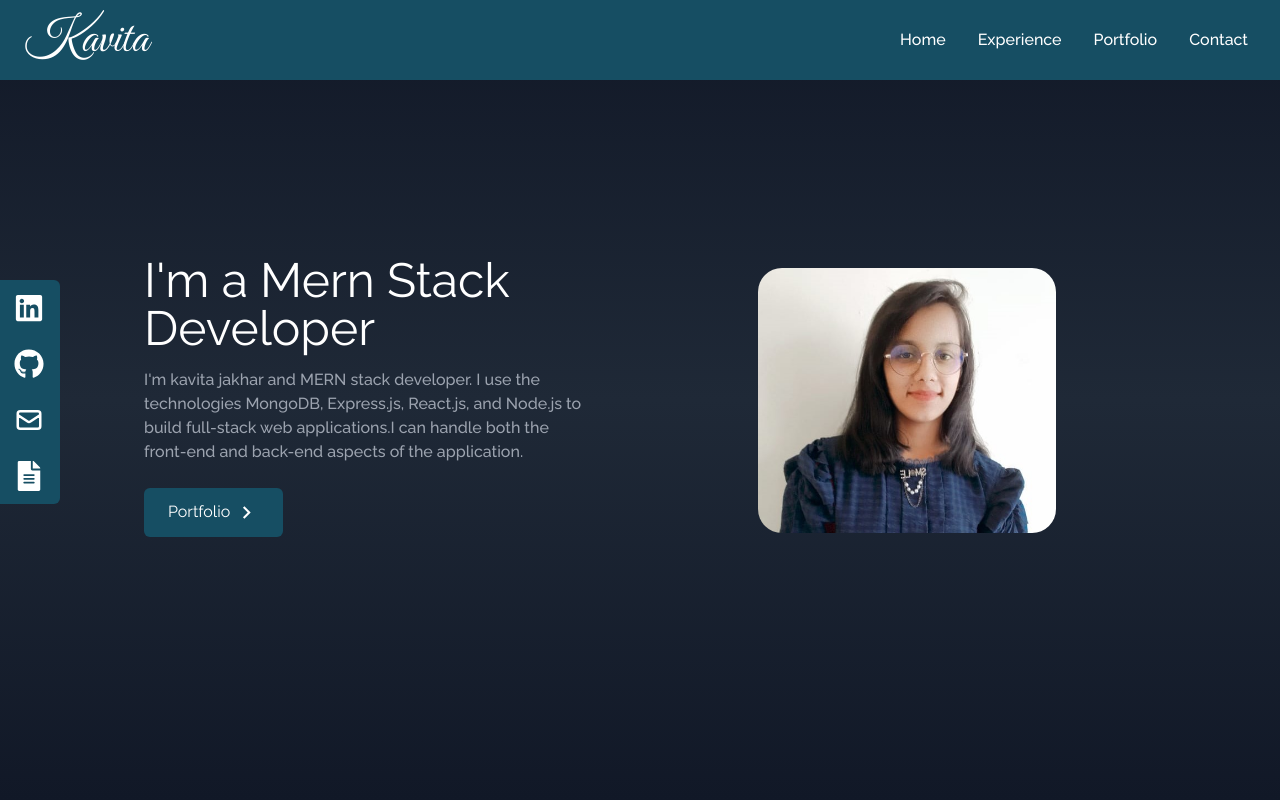
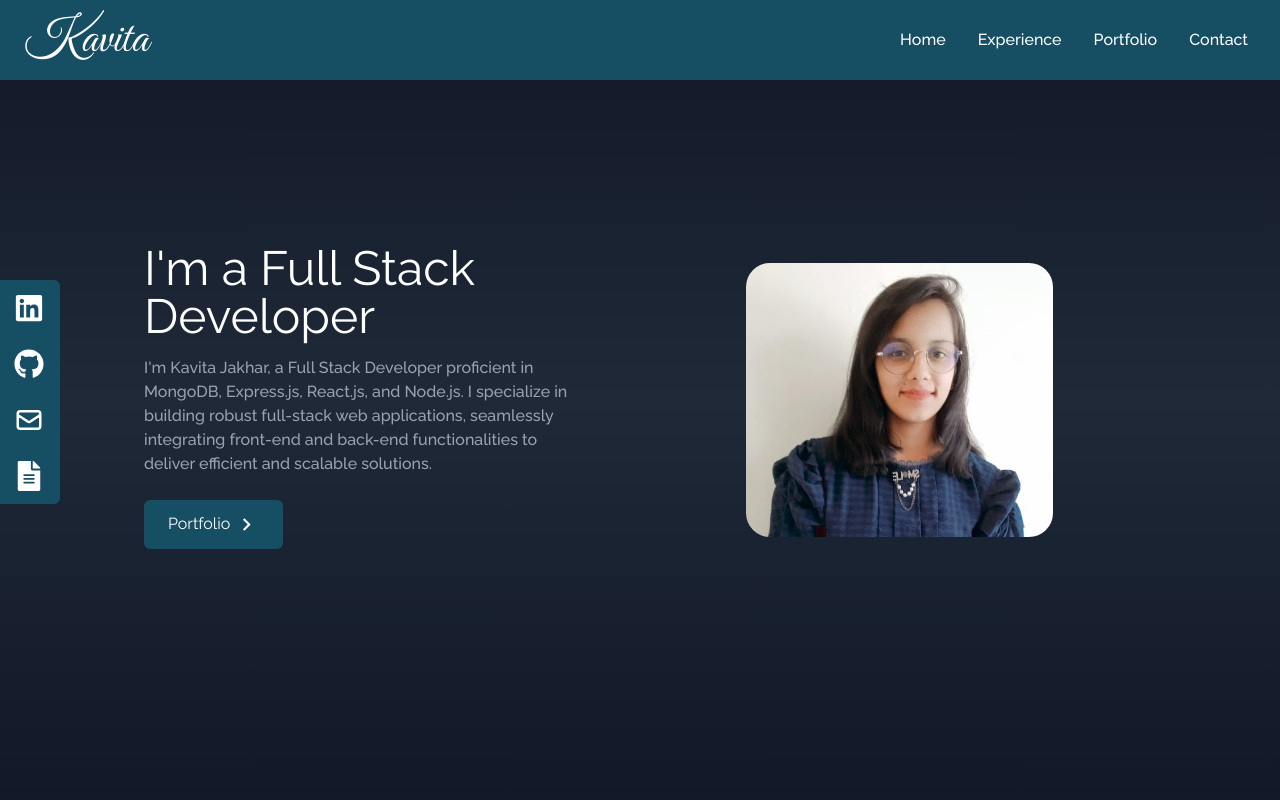
Before and after one commit to kavijakhar/My-Portfolio, a React (Create React App) app: page / in a window 1280 px wide. Shown: the top 800 px of the page. Built offline with nearby package versions, Linux system fonts and the light colour scheme.

Commit message:
changed the description

```diff
--- a/src/components/Home.js
+++ b/src/components/Home.js
@@ -11,12 +11,11 @@ const Home = () => {
             <div className="max-w-screen-lg mx-auto flex flex-col items-center justify-center h-full   px-4  md:flex-row">
                 <div className="flex flex-col justify-center mr-4 h-full">
                     <h2 className="md:text-5xl sm:text-6xl  font-midium text-white">
-                        I'm a Mern Stack Developer
+                        I'm a Full Stack Developer
                     </h2>
-                    <p className="text-gray-400  py-4 max-w-md font-medium">
-                        I'm kavita jakhar and MERN stack developer. I use  the technologies MongoDB, Express.js, React.js, and Node.js to build full-stack web applications.I can  handle both the front-end and back-end aspects of the application.
+                    <p className="text-gray-400 py-4 max-w-md font-medium">
+                        I'm Kavita Jakhar, a Full Stack Developer proficient in MongoDB, Express.js, React.js, and Node.js. I specialize in building robust full-stack web applications, seamlessly integrating front-end and back-end functionalities to deliver efficient and scalable solutions.
                     </p>
-
 
                     <div>
                         <Link
```
